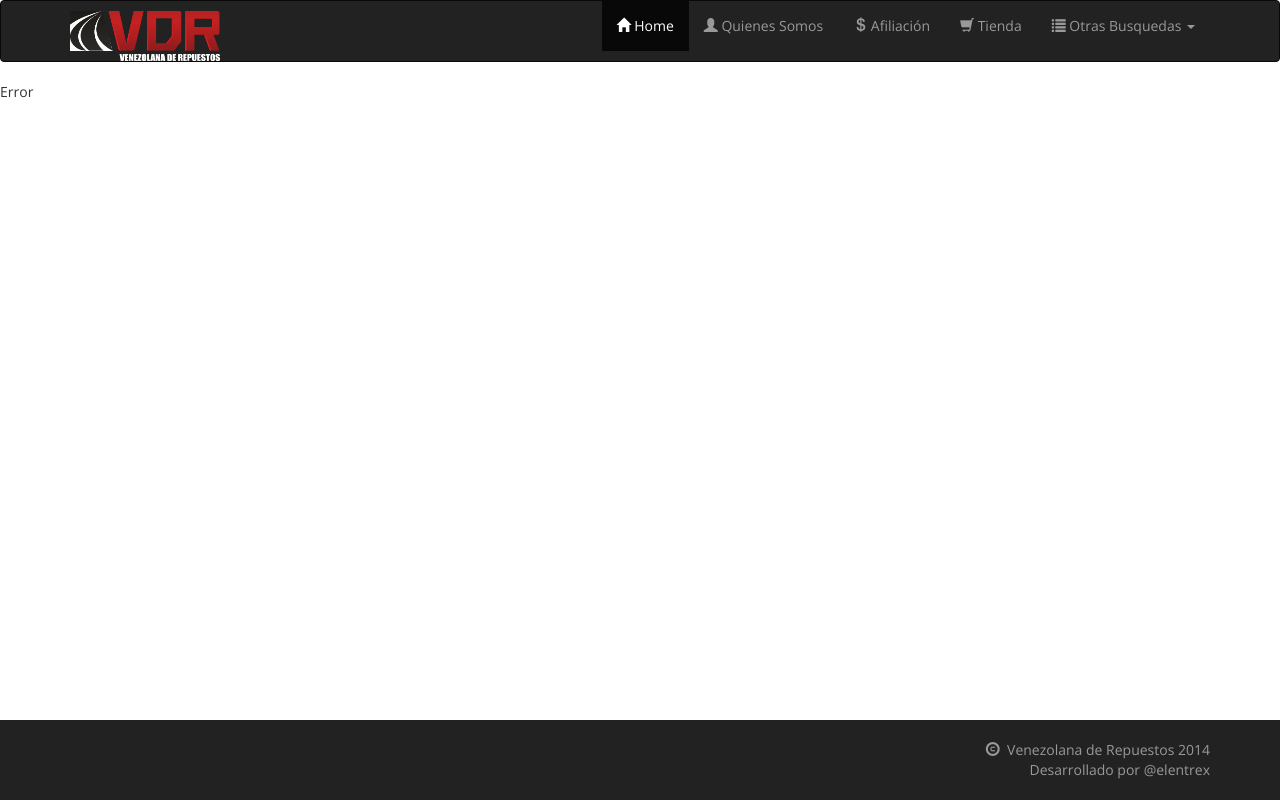
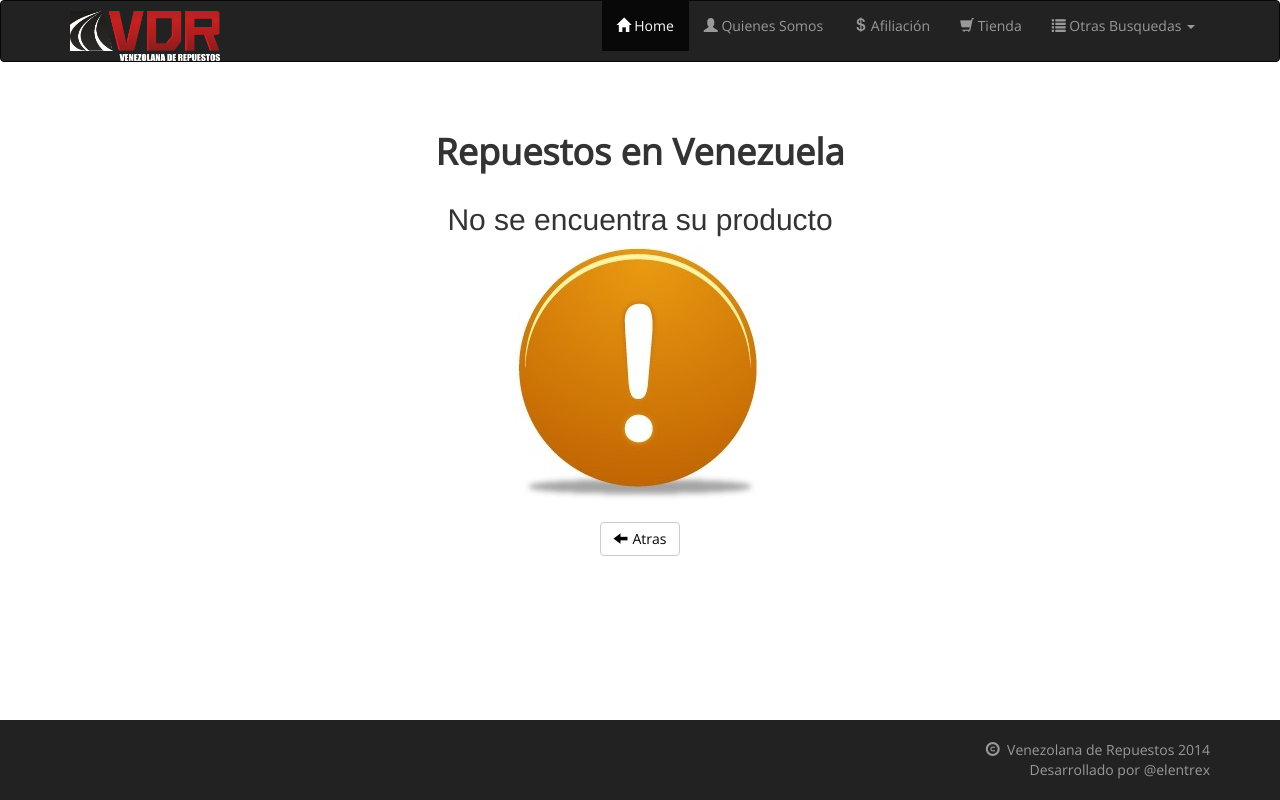
Before and after one commit to elentrex/VRv2, a PHP site: page /pagina-error.php in a window 1280 px wide. Run offline with PHP 8.4, Linux system fonts and the light colour scheme; some libraries are stand-ins or nearby versions.

Commit message:
Pagina de error al no encontrar repuesto

```diff
--- a/inc/contenido.php
+++ b/inc/contenido.php
@@ -26,7 +26,7 @@
 				<!--<p><a class="btn btn-default" href="#" role="button">Ver Site &raquo;</a></p>-->
 			</div>
 			<div class="col-xs-12 col-sm-3">
-				<a href="http://www.orizorca.com.ve/" target="_blank"><span class="img"><img class="img-thumbnail img-responsive camcolor tamano_ima" src="img/Imagen-Orizorca.jpg" alt="Orizorca" title="Orizorca"></span></a>
+				<a href="http://www.orizorca.com.ve/" target="_blank"><span class="img"><img class="img-thumbnail img-responsive camcolor tamano_ima" src="img/Imagen-Orizorca.jpg" alt="Industrias Orizorca" title="Industrias Orizorca"></span></a>
 				<!--<p><a class="btn btn-default" href="#" role="button">View details &raquo;</a></p>-->
 			</div>
 			<div class="clearfix"></div>
@@ -280,6 +280,7 @@
            	<h4><strong>Casas de Repuestos en <?php echo $res3['nombre_estado'];?>
            	</strong></h4>
 
+            <!--ZONA DE CASAS DE REPUESTOS-->
             <div class="busca-respu col-md-12 col-lg-10">
             	<img src="<?php echo $res3['logo_small'];?>">
 							<span>SUREPUESTO CAGUA</span><br>
@@ -287,7 +288,7 @@
 							<button type="button" class="btn btn-default btn-xs" data-toggle="modal" data-target="#myModal">Visitar</button>
           	</div><br>
 
-
+                <!--ZONA DE CASAS DE REPUESTOS BTN VISITAR-->
                 <div class="modal fade" id="myModal" tabindex="-1" role="dialog" aria-labelledby="myModalLabel" aria-hidden="true">
                   <div class="modal-dialog">
                     <div class="modal-content">
@@ -323,10 +324,20 @@
             <button type="button" class="btn btn-default">Casas de Repuesto Caracas</button><br><br>
             <button type="button" class="btn btn-default">Casas de Repuesto Los Teques</button>-->
           </div>
+
+          <!--ZONA DE RESPUESTA DEL REPUESTO-->
           <div class="col-sm-7">
-            <div class="col-sm-7 img-thumbnail">
-                <div><?php echo "<img class='img-responsive' src='images/".$res2['img_producto']."' uploaded/>";?></div>
+            <div class="col-sm-7 ">
+                <div class="img-thumbnail">
+                  <?php echo "<img class='img-responsive' src='images/".$res2['img_producto']."' uploaded/>";?></div>
+                <div class="text-center" id="btn-busqueda">
+                  <button type="reset" class="btn btn-default"><a href="vehiculos_v2.php">
+                    <span class="glyphicon glyphicon-arrow-left"></span>Atras</a>
+                  </button>
+                </div>
             </div>
+
+
             <!--<div class="col-sm-4">
                 <?php echo "<input type='text' class='form-control text-center' disabled value='".$res1['nombre_marca']."' />"; ?><br>
                 <?php echo "<input type='text' class='form-control text-center' disabled value='".$res1['Nombre_modelo']."' />"; ?><br>
@@ -334,10 +345,28 @@
                 <?php echo "<input type='text' class='form-control text-center' disabled value='".$res1['nombre_categoria']."' />"; ?>
             </div>
           </div>-->
+
           </div><br>
+
 
         </div><!--Fin row-->
       </div><!--Fin container-->
       <?php
-		}
+			/*****************************************************
+			*****************PAGINA-ERROR.PHP*********************
+			*****************************************************/
+			} else if ($pagina == "pagina-error.php") { ?>
+        <div class="row">
+          <div class="col-xs-6 col-xs-offset-3">
+            <div class="text-center">
+              <h2>No se encuentra su producto</h2>
+              <img src="img/alert_97381.jpg" /><br><br>
+                <div class="text-center" id="btn-busqueda">
+                  <button type="reset" class="btn btn-default"><a href="vehiculos_v2.php"><span class="glyphicon glyphicon-arrow-left"></span>Atras</a></button>
+                </div>
+            </div><br>
+          </div><!--Fin Contenido--><!--Fin row-->
+      </div><!--Fin container-->
+      <?php
+      }
 ?>
--- a/pagina-error.php
+++ b/pagina-error.php
@@ -10,11 +10,12 @@
   <body>
     <!-- Wrap all page content here -->
     <div id="wrap">
-      <?php include 'inc/barra_menu.php'; ?>
+    <?php include 'inc/barra_menu.php'; ?>
 
-      Error
+    <?php include 'inc/cabecera.php'; ?>
 
-    </div><!--Fin wrap-->
+    <?php include 'inc/contenido.php'; ?>
+    </div>
 
     <?php include 'inc/footer.php'; ?>
     <?php include 'inc/footer_common.php'; ?>
```
Also changed, not shown: img/alert_97381.jpg (added).
